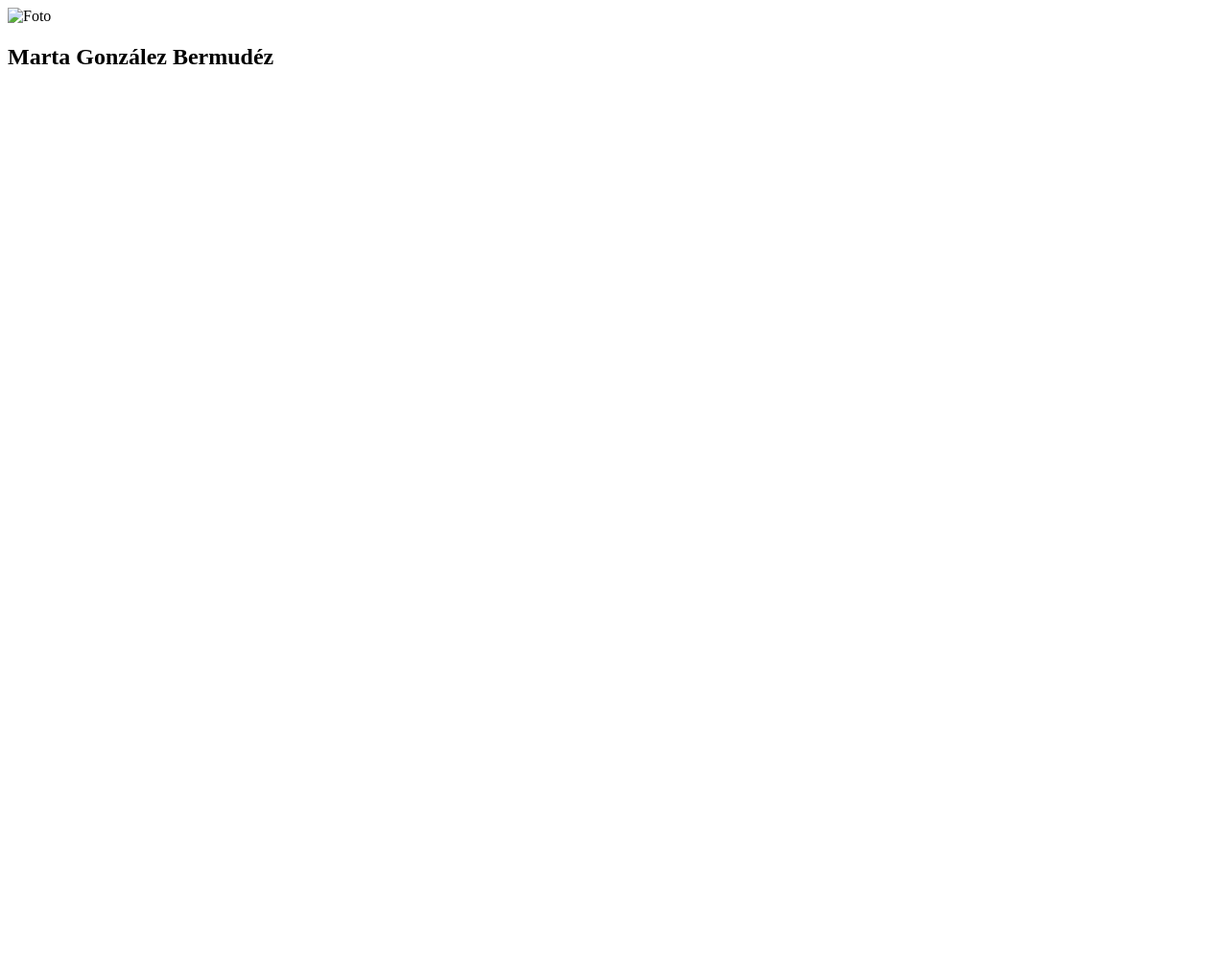
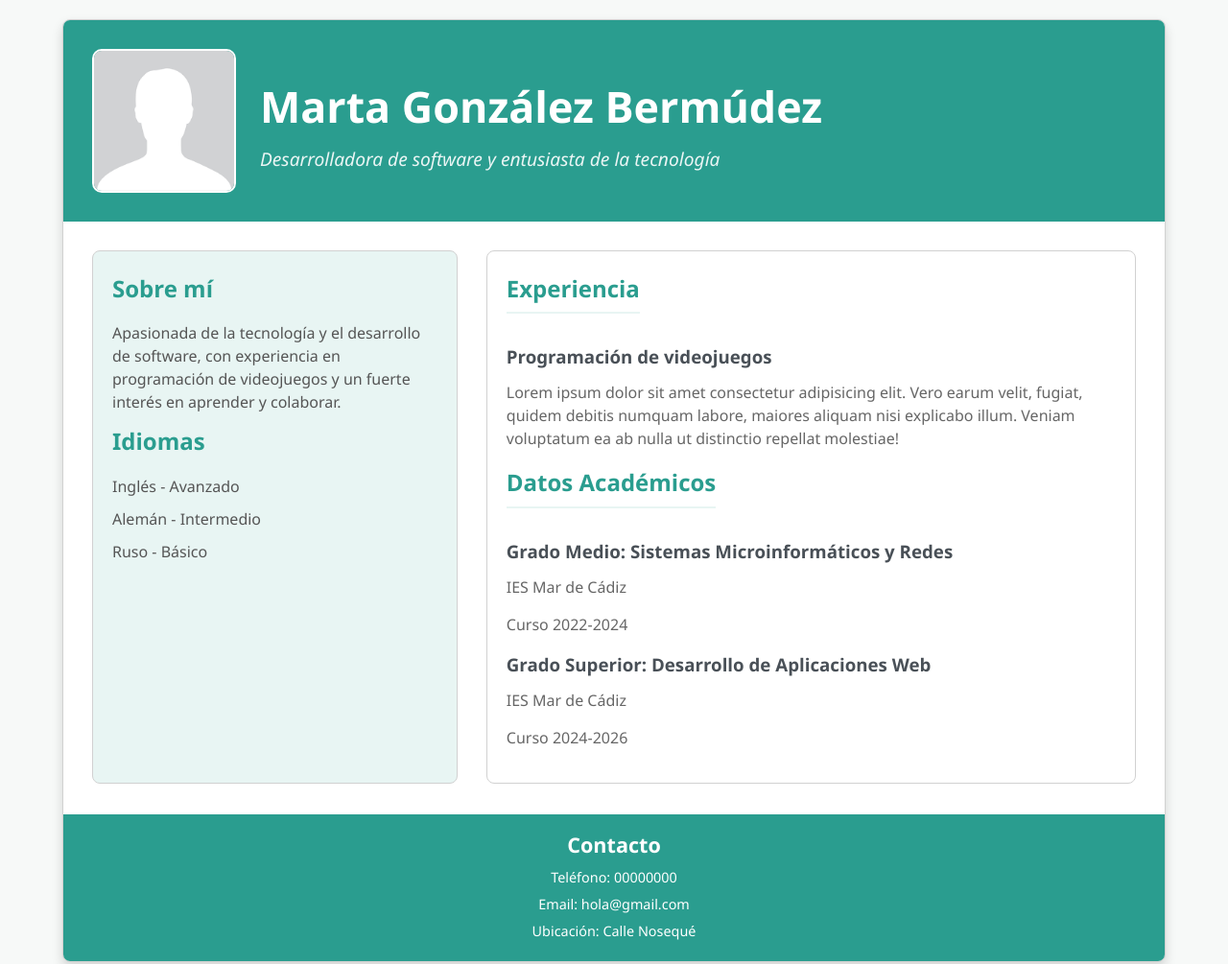
Before and after one commit to MartaGon031/LMDAW, a plain HTML site: page Tema 2/HTML/curriculum.html in a window 1280 px wide. Shown: the top 1005 px of the page at 96% size. Before the commit the page ends 800 px from the top, so only its background shows below. Drawn offline with Linux system fonts and the light colour scheme.

Commit message:
curriculum1

```diff
--- /dev/null
+++ b/Tema 2/HTML/curriculum.css
@@ -0,0 +1,175 @@
+/* General Reset */
+* {
+    margin: 0;
+    padding: 0;
+    box-sizing: border-box;
+}
+
+/* Body Styling */
+body {
+    font-family: 'Segoe UI', Tahoma, Geneva, Verdana, sans-serif;
+    line-height: 1.6;
+    color: #333333;
+    background-color: #f7f9f8;
+    display: flex;
+    justify-content: center;
+    align-items: center;
+    min-height: 100vh;
+    padding: 20px;
+}
+
+/* Curriculum Container */
+.curriculum {
+    background: #ffffff;
+    border: 1px solid #d1d1d1;
+    border-radius: 8px;
+    max-width: 1150px;
+    width: 100%;
+    display: flex;
+    flex-direction: column;
+    box-shadow: 0 6px 12px rgba(0, 0, 0, 0.15);
+    overflow: hidden;
+}
+
+.header {
+    background-color: #2a9d8f;
+    color: #ffffff;
+    display: flex;
+    align-items: center;
+    padding: 30px;
+    gap: 25px;
+}
+
+.profile-pic {
+    width: 150px;
+    height: 150px;
+    border-radius: 10px;
+    object-fit: cover;
+    border: 2px solid #ffffff;
+}
+
+.header-content {
+    text-align: left;
+}
+
+.name {
+    font-size: 2.8rem;
+    font-weight: bold;
+    margin: 5px 0;
+}
+
+.subtitle {
+    font-size: 1.2rem;
+    font-style: italic;
+    opacity: 0.9;
+}
+
+/* Layout */
+.layout {
+    display: flex;
+    padding: 30px;
+    gap: 30px;
+}
+
+/* Sidebar */
+.sidebar {
+    background: #e8f5f3;
+    border-radius: 8px;
+    padding: 20px;
+    width: 35%;
+    border: 1px solid #d1d1d1;
+}
+
+.sidebar h2 {
+    color: #2a9d8f;
+    margin-bottom: 15px;
+}
+
+.sidebar p, .sidebar li {
+    margin-bottom: 10px;
+    line-height: 1.5;
+    color: #555555;
+}
+
+.sidebar ul {
+    list-style: none;
+    padding-left: 0;
+}
+
+/* Main Content */
+.main-content {
+    flex: 1;
+    background: #ffffff;
+    padding: 20px;
+    border-radius: 8px;
+    border: 1px solid #d1d1d1;
+}
+
+.main-content h2 {
+    color: #2a9d8f;
+    margin-bottom: 15px;
+    border-bottom: 2px solid #e8f5f3;
+    display: inline-block;
+    padding-bottom: 5px;
+}
+
+.main-content h3 {
+    color: #495057;
+    margin: 15px 0 10px;
+}
+
+.main-content p {
+    margin-bottom: 15px;
+    line-height: 1.5;
+    color: #666666;
+}
+
+/* Footer */
+.footer {
+    background: #2a9d8f;
+    color: #ffffff;
+    text-align: center;
+    padding: 15px;
+    font-size: 0.9rem;
+    border-top: 2px solid #ffffff;
+}
+
+.footer ul {
+    list-style: none;
+    padding: 0;
+}
+
+.footer li {
+    margin: 5px 0;
+}
+
+/* Botones de interacción */
+button {
+    background-color: #2a9d8f;
+    color: #ffffff;
+    border: none;
+    padding: 10px 15px;
+    border-radius: 5px;
+    font-size: 1rem;
+    cursor: pointer;
+    transition: background-color 0.3s ease;
+}
+
+button:hover {
+    background-color: #21867a;
+}
+
+/* Ajustes adicionales para dispositivos */
+@media (max-width: 768px) {
+    .layout {
+        flex-direction: column;
+    }
+
+    .sidebar {
+        width: 100%;
+    }
+
+    .main-content {
+        margin-top: 20px;
+    }
+}
--- a/Tema 2/HTML/curriculum.html
+++ b/Tema 2/HTML/curriculum.html
@@ -1,13 +1,66 @@
 <!DOCTYPE html>
-<html>
+<html lang="es">
 <head>
     <meta charset="UTF-8">
-    <title>Curriculum</title>
+    <meta name="viewport" content="width=device-width, initial-scale=1.0">
+    <title>Currículum</title>
+    <link rel="stylesheet" href="curriculum.css">
 </head>
 <body>
-    <header>
-        <img src="" alt="Foto">
-        <h2>Marta González Bermudéz</h2>
-    </header>
+    <div class="curriculum">
+        <header class="header">
+            <img src="descarga.png" alt="Foto de Marta González Bermúdez" class="profile-pic">
+            <div class="header-content">
+                <h1 class="name">Marta González Bermúdez</h1>
+                <p class="subtitle">Desarrolladora de software y entusiasta de la tecnología</p>
+            </div>
+        </header>
+        <div class="layout">
+            <aside class="sidebar">
+                <section class="about">
+                    <h2>Sobre mí</h2>
+                    <p>Apasionada de la tecnología y el desarrollo de software, con experiencia en programación de videojuegos y un fuerte interés en aprender y colaborar.</p>
+                </section>
+                <section class="languages">
+                    <h2>Idiomas</h2>
+                    <ul>
+                        <li>Inglés - Avanzado</li>
+                        <li>Alemán - Intermedio</li>
+                        <li>Ruso - Básico</li>
+                    </ul>
+                </section>
+            </aside>
+            <main class="main-content">
+                <section class="experience">
+                    <h2>Experiencia</h2>
+                    <h3>Programación de videojuegos</h3>
+                    <p>Lorem ipsum dolor sit amet consectetur adipisicing elit. Vero earum velit, fugiat, quidem debitis numquam labore, maiores aliquam nisi explicabo illum. Veniam voluptatum ea ab nulla ut distinctio repellat molestiae!</p>
+                </section>
+                <section class="education">
+                    <h2>Datos Académicos</h2>
+                    <div class="education-item">
+                        <h3>Grado Medio: Sistemas Microinformáticos y Redes</h3>
+                        <p>IES Mar de Cádiz</p>
+                        <p>Curso 2022-2024</p>
+                    </div>
+                    <div class="education-item">
+                        <h3>Grado Superior: Desarrollo de Aplicaciones Web</h3>
+                        <p>IES Mar de Cádiz</p>
+                        <p>Curso 2024-2026</p>
+                    </div>
+                </section>
+            </main>
+        </div>
+        <footer class="footer">
+            <section class="contact">
+                <h2>Contacto</h2>
+                <ul>
+                    <li>Teléfono: 00000000</li>
+                    <li>Email: hola@gmail.com</li>
+                    <li>Ubicación: Calle Nosequé</li>
+                </ul>
+            </section>
+        </footer>
+    </div>
 </body>
 </html>
```
Also changed, not shown: Tema 2/HTML/descarga.png (added).
